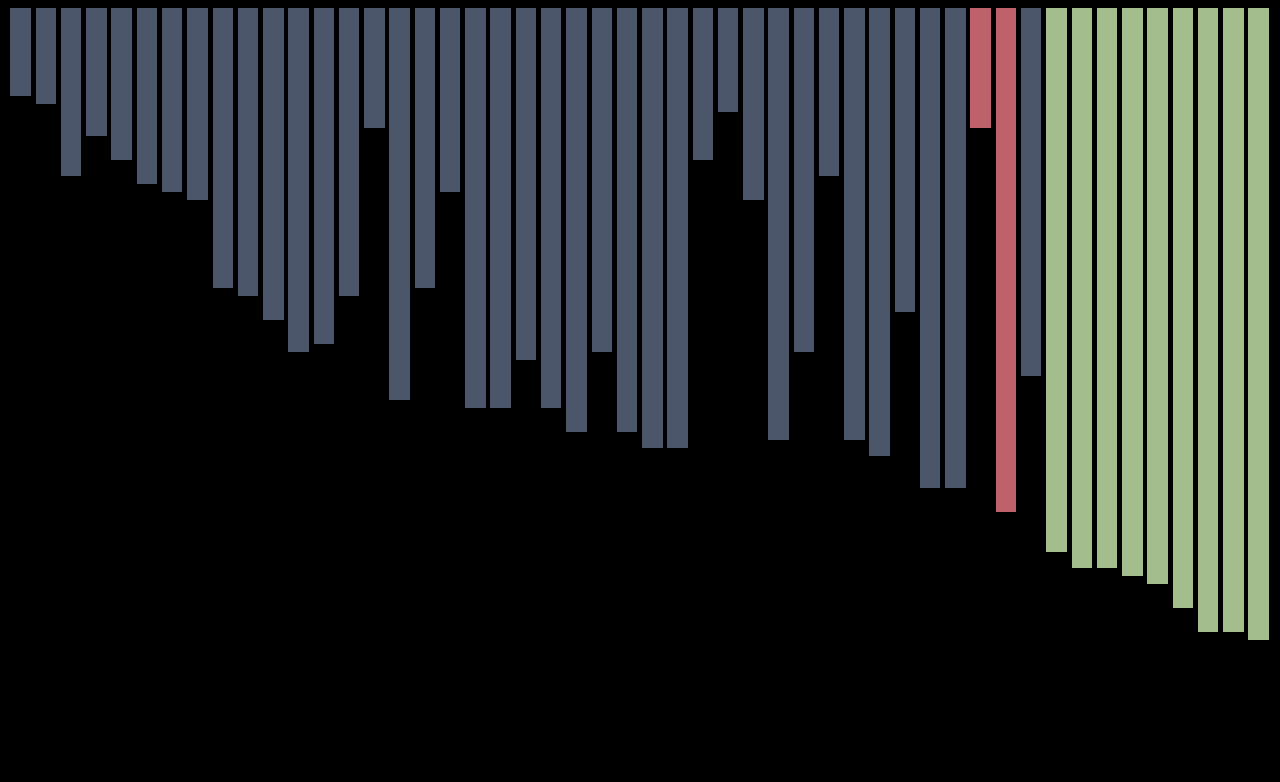
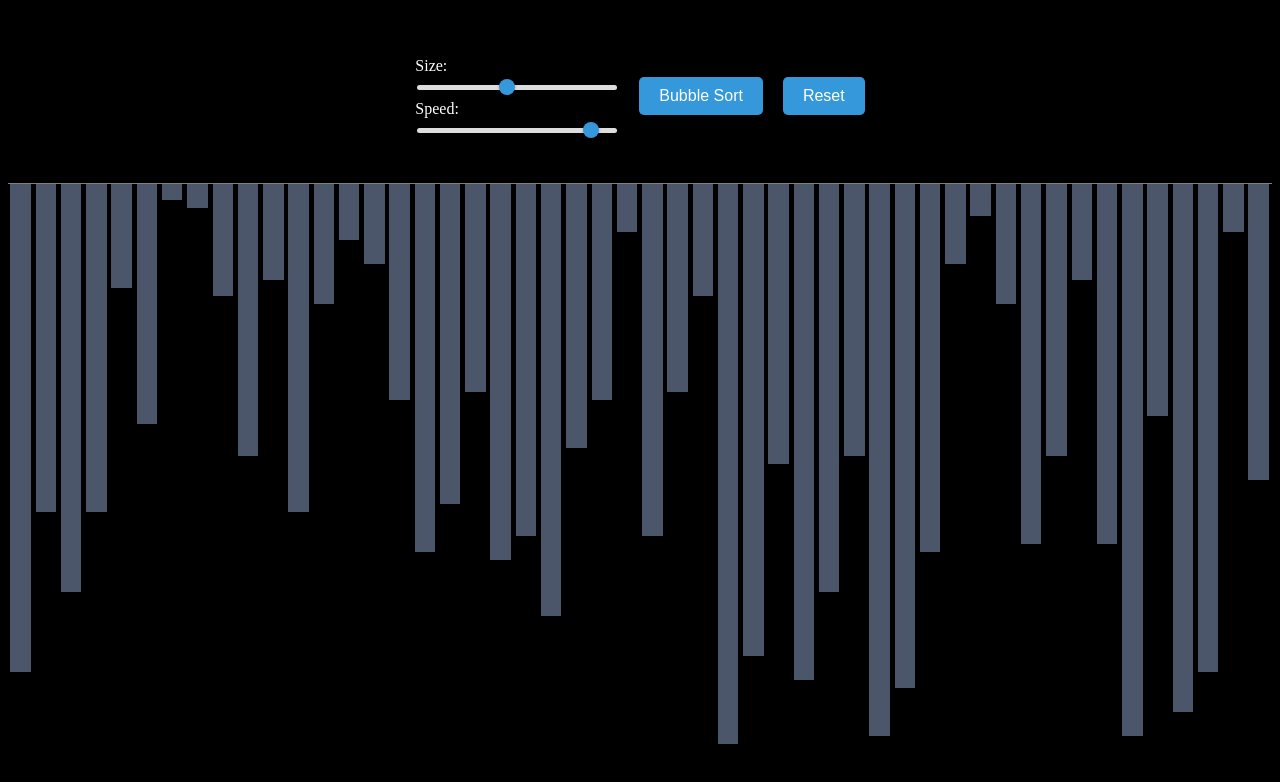
Before and after one commit to HaroonSaifi17/SortingVisualizer, a website built with Vite: page index.html in a window 1280 px wide. Built offline with nearby package versions, Linux system fonts and the light colour scheme.

Commit message:
add controls

```diff
--- a/index.html
+++ b/index.html
@@ -1,13 +1,27 @@
 <!doctype html>
 <html lang="en">
+
 <head>
   <meta charset="UTF-8" />
   <link rel="icon" type="image/svg+xml" href="/vite.svg" />
   <meta name="viewport" content="width=device-width, initial-scale=1.0" />
   <title>Vite App</title>
 </head>
+
 <body>
+  <div class="control-box">
+    <div class="control-item">
+      <label for="sizeRange">Size:</label>
+      <input id="sizeRange" type="range" min="10" max="100" value="50" />
+      <label for="speedRange">Speed:</label>
+      <input id="speedRange" type="range" min="0.0001" max="5000" value="4500" />
+    </div>
+    <button id="bubble-sort">Bubble Sort</button>
+    <button id="reset">Reset</button>
+  </div>
+
   <div id="container"></div>
-    <script  type="module" src="/src/main.js"></script>
+  <script type="module" src="/src/main.js"></script>
 </body>
+
 </html>
--- a/src/bubble-sort.js
+++ b/src/bubble-sort.js
@@ -7,23 +7,27 @@ import {
   swapColor,
   sortedColor,
 } from "./core";
+import { array } from "./core";
 
-export default async function bubbleSort(arr) {
-  let n = arr.length;
+let hasRun = false;
+
+export default async function bubbleSort() {
+  if (hasRun) return;
+  hasRun = true;
+  const n = array.length;
+  try {
     for (let i = 0; i < n - 1; i++) {
       let swapped = false;
       for (let j = 0; j < n - i - 1; j++) {
         container.children[j].style.backgroundColor = compareColor;
         container.children[j + 1].style.backgroundColor = compareColor;
         await delay();
-      if (arr[j] > arr[j + 1]) {
+        if (array[j] > array[j + 1]) {
           updateUI(j, j + 1);
           container.children[j].style.backgroundColor = swapColor;
           container.children[j + 1].style.backgroundColor = swapColor;
           await delay();
-        let temp = arr[j];
-        arr[j] = arr[j + 1];
-        arr[j + 1] = temp;
+          [array[j], array[j + 1]] = [array[j + 1], array[j]];
           swapped = true;
           await delay();
         }
@@ -32,9 +36,15 @@ export default async function bubbleSort(arr) {
         await delay();
       }
       container.children[n - i - 1].style.backgroundColor = sortedColor;
+      if (!swapped) break;
     }
     for (let k = 0; k < n; k++) {
       container.children[k].style.backgroundColor = sortedColor;
     }
-  return arr;
+  } catch {
+    hasRun = false;
+    return;
   }
+  hasRun = false;
+  return;
+}
--- a/src/core.js
+++ b/src/core.js
@@ -1,10 +1,14 @@
 let array = [];
+let speed = 5;
 const container = document.querySelector("#container");
-const length = 50;
 
-function initializeScreen() {
-  for (let i = 0; i < length; i++) {
-    array.push(Math.floor(Math.random() * (80 - 10 + 1)) + 10);
+function initializeScreen(length = 50) {
+  container.innerHTML = "";
+  for (let i = array.length; i < length; i++) {
+    array.push(Math.floor(Math.random() * (80 - 10 + 1)) + 1);
+  }
+  if (array.length > length) {
+    array = array.slice(0, length);
   }
   array.forEach((item) => {
     const element = document.createElement("div");
@@ -18,9 +22,19 @@ async function delay() {
   const promise = new Promise((resolve, _reject) => {
     setTimeout(() => {
       return resolve();
-    }, 5);
+    }, speed);
   });
   await promise;
+}
+
+function reset() {
+  array = [];
+  initializeScreen();
+}
+
+function changeSpeed($event) {
+  speed = 200 - (0.1 + (199.9 / 5000) * $event.target.value);
+  console.log(speed);
 }
 
 function updateUI(i, j) {
@@ -33,4 +47,16 @@ const compareColor = "#5E81AC";
 const swapColor = "#BF616A";
 const sortedColor = "#A3BE8C";
 
-export { array, initializeScreen, delay, updateUI, container, defaultColor, compareColor, swapColor, sortedColor };
+export {
+  array,
+  initializeScreen,
+  delay,
+  updateUI,
+  container,
+  defaultColor,
+  compareColor,
+  swapColor,
+  sortedColor,
+  changeSpeed,
+  reset
+};
--- a/src/main.js
+++ b/src/main.js
@@ -1,7 +1,22 @@
 import "./style.css";
-import { array, initializeScreen } from "./core";
+import { initializeScreen, changeSpeed, reset } from "./core";
 import bubbleSort from "./bubble-sort";
 
 initializeScreen();
 
-bubbleSort(array);
+function changeSize($event) {
+  length = $event.target.value;
+  initializeScreen(length);
+}
+
+const sizeRange = document.querySelector("#sizeRange");
+sizeRange.addEventListener("input", changeSize);
+
+const bubbleSortButton = document.querySelector("#bubble-sort");
+bubbleSortButton.addEventListener("click", () => bubbleSort());
+
+const speedRange = document.querySelector("#speedRange");
+speedRange.addEventListener("input", changeSpeed);
+
+const resetButton = document.querySelector("#reset");
+resetButton.addEventListener("click", reset);
--- a/src/style.css
+++ b/src/style.css
@@ -1,13 +1,76 @@
+body {
+  display: flex;
+  flex-direction: column;
+  height: 100svh;
+  overflow: hidden;
+  background: black;
+}
+
+.control-box {
+  flex: 1;
+}
+
 #container {
   display: flex;
-  height: 82vh;
+  height: 78svh;
   justify-content: space-around;
+  border-top: 1px solid gray;
 }
 
 #container>div {
   background: #4c566a;
 }
 
-body {
-  background: black;
+.control-box {
+  display: flex;
+  align-items: center;
+  justify-content: center;
+  gap: 20px;
 }
+
+.control-item {
+  display: flex;
+  flex-direction: column;
+  gap: 8px;
+}
+
+label {
+  font-size: 1rem;
+  color: white;
+}
+
+input[type="range"] {
+  -webkit-appearance: none;
+  appearance: none;
+  width: 200px;
+  height: 5px;
+  background: #ddd;
+  border-radius: 5px;
+  outline: none;
+  transition: background 0.3s;
+}
+
+input[type="range"]::-webkit-slider-thumb {
+  -webkit-appearance: none;
+  width: 16px;
+  height: 16px;
+  background: #3498db;
+  border-radius: 50%;
+  cursor: pointer;
+  box-shadow: 0 0 3px rgba(0, 0, 0, 0.3);
+}
+
+button {
+  padding: 10px 20px;
+  background: #3498db;
+  color: #fff;
+  font-size: 1rem;
+  border: none;
+  border-radius: 5px;
+  cursor: pointer;
+  transition: background 0.3s;
+}
+
+button:hover {
+  background: #2980b9;
+}
```
Lines whose indentation alone changed are shown as unchanged.
